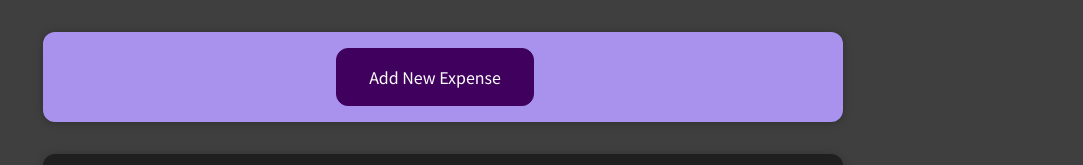
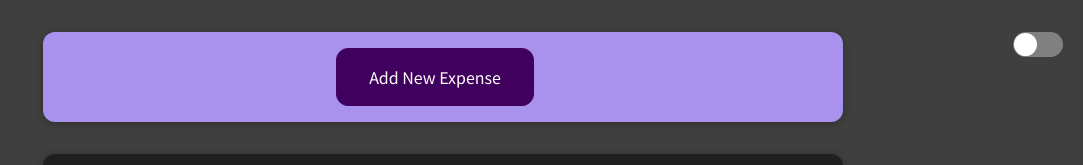
Before and after one commit to Janiru/Expense-Calculator-, a React (Create React App) app: page / in a window 1280 px wide. Shown: the top 165 px of the page, without its empty margins (197-1280 px from the left). Built offline with nearby package versions, Linux system fonts and the light colour scheme.

Commit message:
implemented a toggle button to switch between dark mode and light mode.

```diff
--- a/src/App.js
+++ b/src/App.js
@@ -1,4 +1,4 @@
-import React, { useState } from "react";
+import React, { useEffect, useState } from "react";
 import Expenses from "./components/Expenses/Expenses";
 import NewExpense from "./components/NewExpense/NewExpense";
 
@@ -31,15 +31,26 @@ const dummyExpenses = [
 
 function App() {
   const [expenses, setExpenses] = useState(dummyExpenses);
-
+  const [theme,toggleTheme] = useState('DARK')
   const addExpenseHandler = (expense) => {
     setExpenses((prevExpenses) => {
       return [expense, ...prevExpenses];
     });
   };
 
+  useEffect(()=>{
+    if(theme==='LIGHT'){
+      document.documentElement.setAttribute("data-theme", "dark");
+      console.log('theme changed to light')
+    }else{
+      document.documentElement.setAttribute("data-theme", "light");
+    }
+  },[theme])
+
   return (
     <div>
+      <input type="checkbox" id="toggleTheme" class="theme-toggle" onClick={()=>{toggleTheme(theme==='DARK'?'LIGHT':'DARK')}} />
+      <label class="toggle-btn" for="toggleTheme">Toggle</label>
       <NewExpense onAddExpense={addExpenseHandler} />
       <Expenses items={expenses} />
     </div>
--- a/src/index.css
+++ b/src/index.css
@@ -1,7 +1,17 @@
 @import url("https://fonts.googleapis.com/css2?family=Noto+Sans+JP:wght@400;700&display=swap");
+
+:root {
+  --primary-color: #3f3f3f;
+}
+
+[data-theme="dark"] {
+  --primary-color: #dcdada;
+}
 
 * {
   box-sizing: border-box;
+  padding: 0;
+  margin: 0;
 }
 
 html {
@@ -10,5 +20,50 @@ html {
 
 body {
   margin: 0;
-  background-color: #3f3f3f;
+  background-color: var(--primary-color);
+  position: relative;
 }
+
+.theme-toggle {
+  position: absolute;
+  height: 0;
+	width: 0;
+	visibility: hidden;
+}
+
+.toggle-btn {
+	cursor: pointer;
+	text-indent: -9999px;
+	width: 50px;
+	height: 25px;
+  right: 20px;
+	background: grey;
+	display: block;
+	border-radius: 100px;
+	position: absolute;
+}
+
+.toggle-btn:after {
+	content: '';
+	position: absolute;
+	top: 1.25px;
+	left: 1.25px;
+	width: 22.5px;
+	height: 22.5px;
+	background: #fff;
+	border-radius: 90px;
+	transition: 0.3s;
+}
+
+.theme-toggle:checked + .toggle-btn {
+	background: #40005d;
+}
+
+.theme-toggle:checked + label:after {
+	left: calc(100% - 1.25px);
+	transform: translateX(-100%);
+}
+
+.toggle-btn:active:after {
+	width: 32.5px;
+}
```
Also changed, not shown: 1 other file (tests, documents, lock files or other folders).
